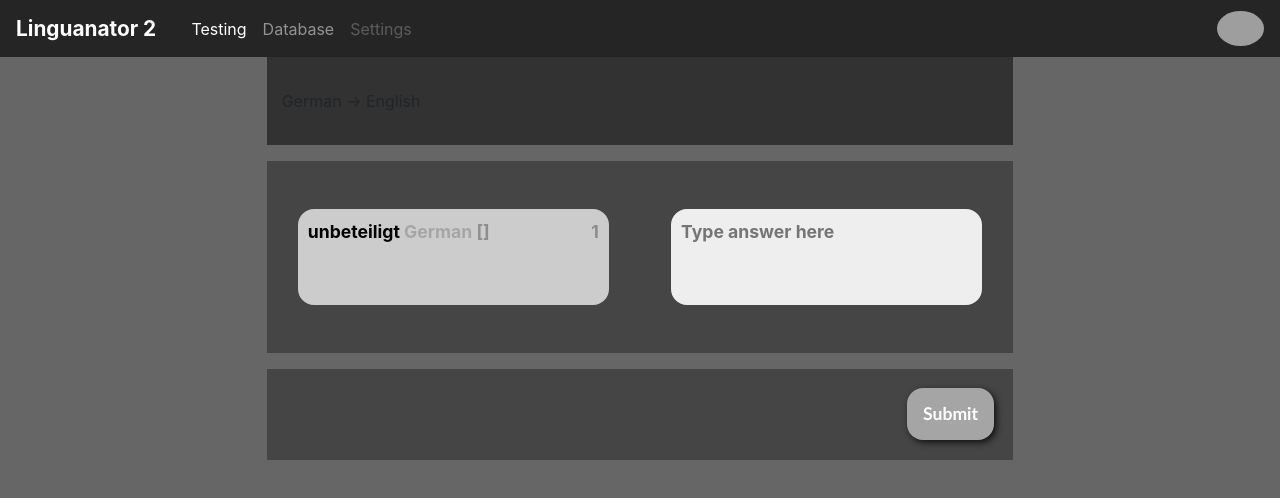
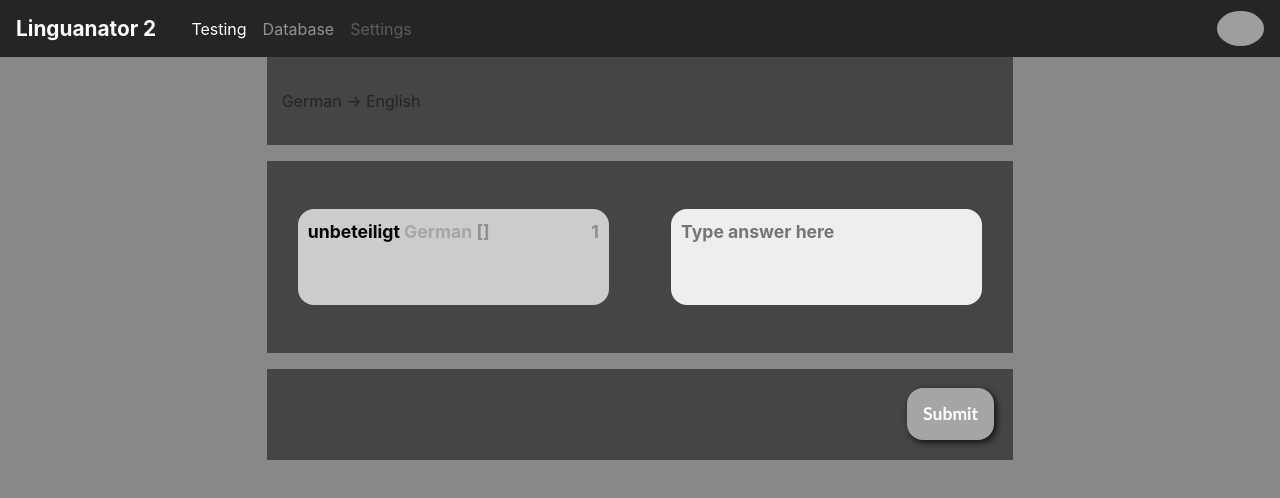
Before and after one commit to IgorBoyarshin/Linguanator2, an Angular app: page /testing in a window 1280 px wide. Shown: the top 498 px of the page. Built offline with nearby package versions, Linux system fonts and the light colour scheme; grey boxes are pictures that could not be loaded.

Commit message:
Lightened colors

```diff
--- a/src/app/testing/testing.component.css
+++ b/src/app/testing/testing.component.css
@@ -1,7 +1,8 @@
 #testing-settings {
     padding-top: 2rem;
     padding-bottom: 2rem;
-    background-color: #323232;
+    background-color: #454545;
+    /* background-color: #323232; */
 }
 #testing-main-column {
     padding-top: 3rem;
--- a/src/styles.css
+++ b/src/styles.css
@@ -1,5 +1,5 @@
 body {
-    background-color: #666;
+    background-color: #888;
 }
 
 .dark {
```
